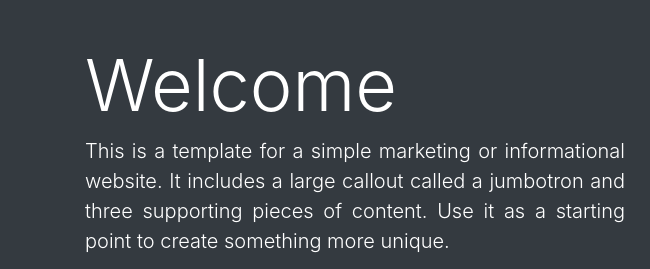
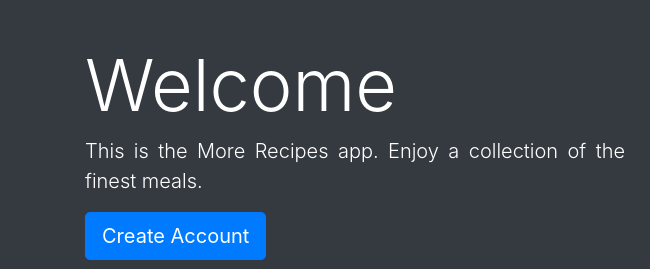
Before and after one commit to sulenchy/TeamCelestine-eloka-More-Recipe, a plain HTML site: page index.html in a window 1280 px wide. Shown: the part 78-347 px from the top of the page, 0-650 px from the left. Drawn offline with nearby package versions, Linux system fonts and the light colour scheme; grey boxes are pictures that could not be loaded.

Commit message:
updated welcome message

```diff
--- a/index.html
+++ b/index.html
@@ -37,7 +37,7 @@
           <div class="row">
             <div class="col-lg-6">
                 <h1 class="display-3 white">Welcome</h1>
-                <p class="lead text-justify white">This is a template for a simple marketing or informational website. It includes a large callout called a jumbotron and three supporting pieces of content. Use it as a starting point to create something more unique.</p>
+                <p class="lead text-justify white">This is the More Recipes app. Enjoy a collection of the finest meals.</p>
                 <button type="button" class="btn btn-primary btn-lg" data-toggle="modal" data-target="#signupModal">Create Account</button></p>
             </div>
             <div class="col-lg-6">
```
